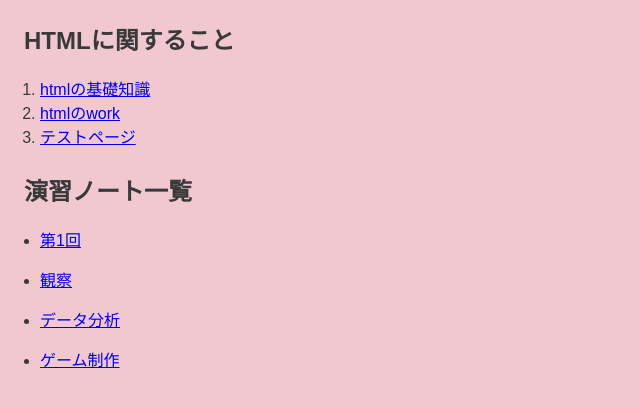
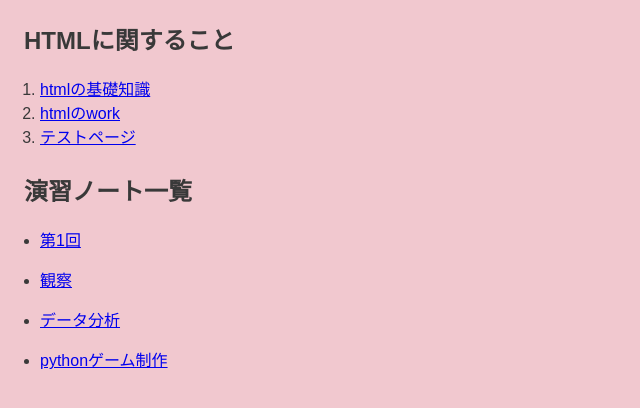
Before and after one commit to itsuki2525/xbp, a plain HTML site: page de12/index.html in a window 1280 px wide. Shown: the part 144-552 px from the top of the page, without its empty margins (0-640 px from the left). Drawn offline with Linux system fonts and the light colour scheme.

Commit message:
20261123

```diff
--- a/de12/index.html
+++ b/de12/index.html
@@ -29,7 +29,7 @@
         <li><a href="./images/5.html">データ分析</a></li>
     </ul>
     <ul>
-        <li><a href="./images/7.html">ゲーム制作</a></li>
+        <li><a href="./images/7.html">pythonゲーム制作</a></li>
     </ul>
 <br>
 <br>
```
